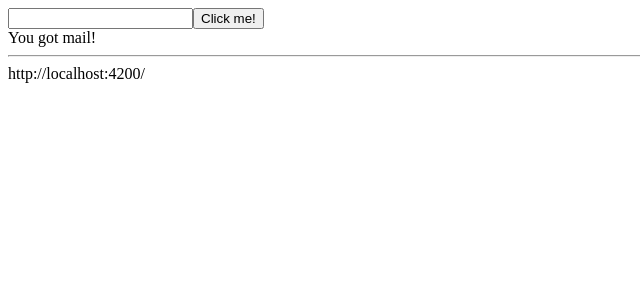
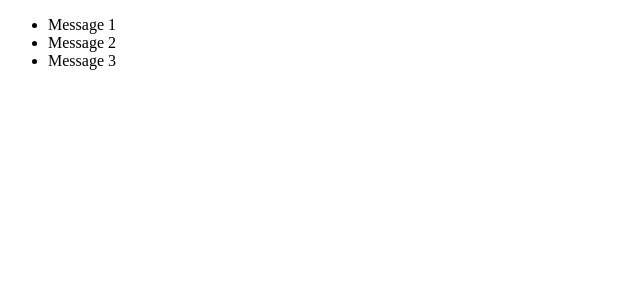
Before and after one commit to karlafernandes/ng2, an Angular app: page / in a window 1280 px wide. Shown: the top 300 px of the page, without its empty margins (0-640 px from the left). Built offline with nearby package versions, Linux system fonts and the light colour scheme.

Commit message:
ngFor Loop with service list

```diff
--- a/src/app/app.component.ts
+++ b/src/app/app.component.ts
@@ -2,13 +2,10 @@ import {Component, Inject} from '@angular/core';
 
 @Component({
   selector: 'app-root',
-  template: '<div><app-simple-form></app-simple-form>{{mail.message}}<hr/>{{api}}</div>'
+  template: '<div><ul><li *ngFor="let message of mail.messages">{{message}}</li></ul></div>'
 })
 export class AppComponent {
-  title = 'Lets get started';
 
   constructor(
-      @Inject('mail') private mail,
-      @Inject('api') private api
-  ){}
+      @Inject('mail') private mail){}
 }
--- a/src/app/mail.service.ts
+++ b/src/app/mail.service.ts
@@ -3,7 +3,11 @@ import { Injectable } from '@angular/core';
 @Injectable()
 export class MailService {
 
-  message = 'You got mail!';
+  messages = [
+      'Message 1',
+      'Message 2',
+      'Message 3'
+  ];
 
   constructor() { }
 
```
